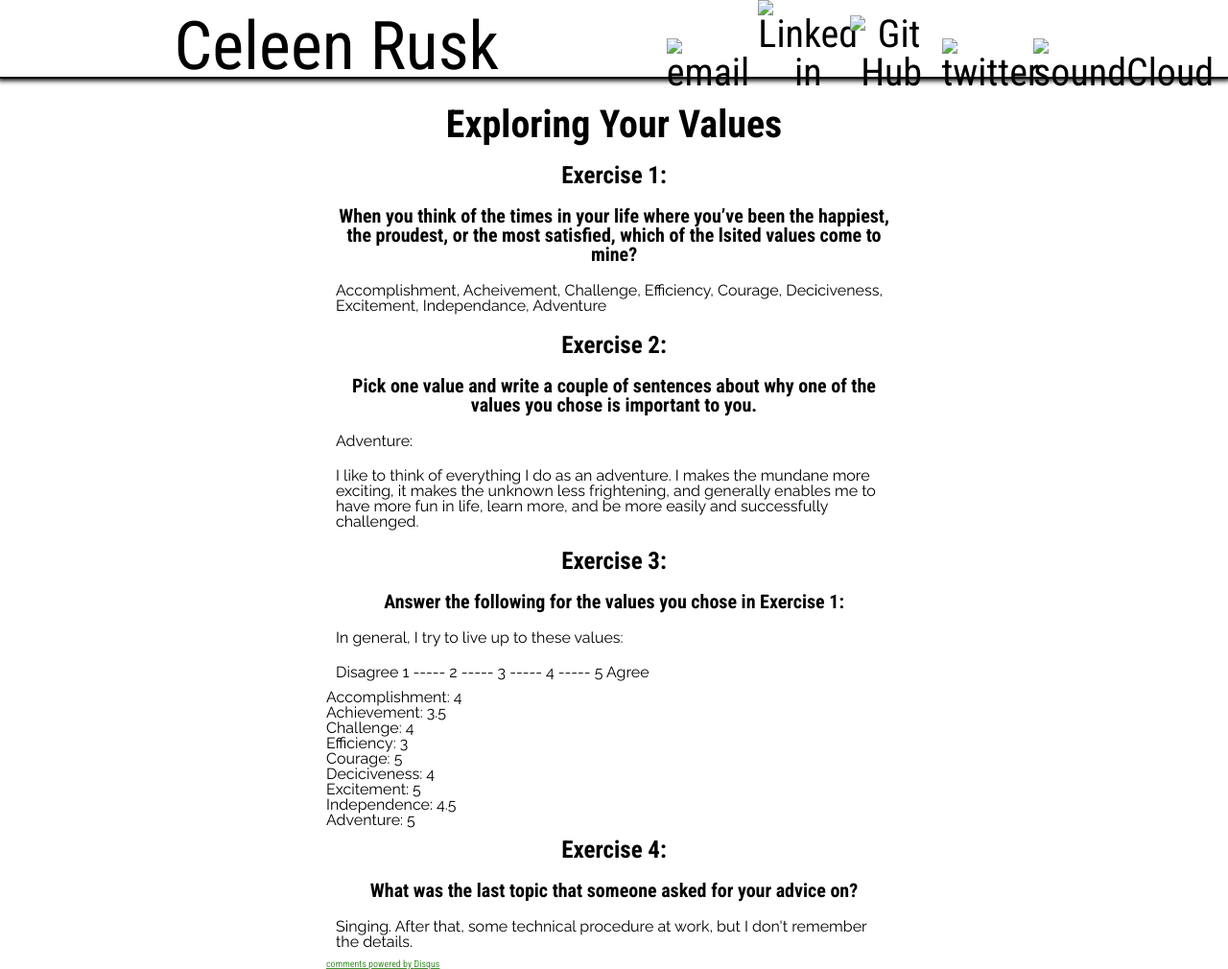
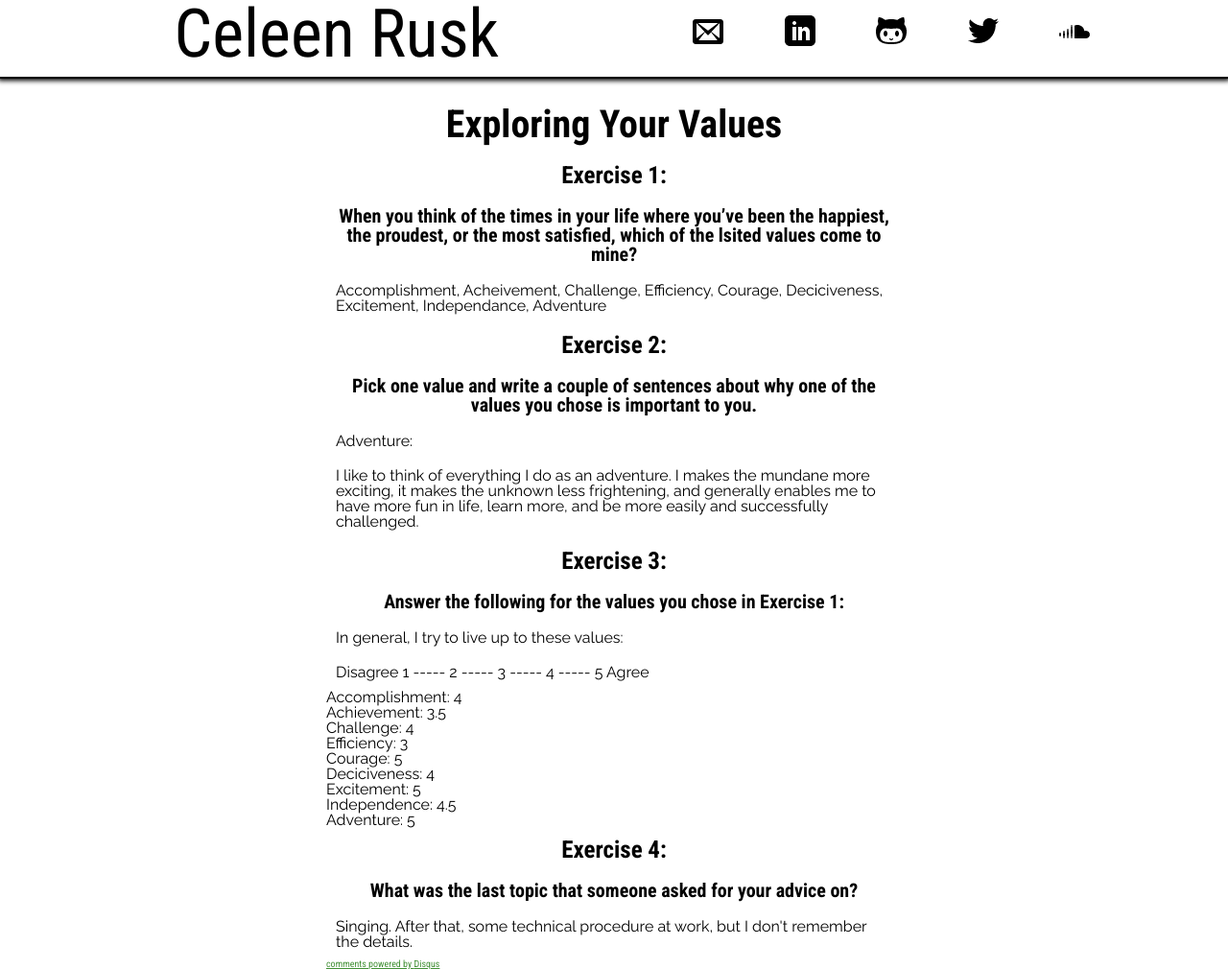
Before and after one commit to celeen/archive, a Jekyll site: the page built from _posts/2014-04-09-exploring-values.md, in a window 1280 px wide and 1010 px high. Shown: the whole window at 96% size. Built offline with Jekyll 4.4.1, drawn with Linux system fonts in a browser that asks for light colours; comment, search, counter and statistics services are not loaded.

Commit message:
fixes links for new gh-pages

```diff
--- a/_config.yml
+++ b/_config.yml
@@ -3,8 +3,8 @@
 title: Stronger Trees
 email: celeenrusk@gmail.com
 description: "A Personal Development Blog"
-baseurl: ""
-url: "http://celeen.github.io/archive"
+baseurl: "/archive"
+url: "http://celeen.github.io/archive/"
 
 # Build settings
 markdown: kramdown
--- a/_includes/head.html
+++ b/_includes/head.html
@@ -4,9 +4,9 @@
 <title>{{ page.title }}</title>
 <link rel="alternate" type="application/rss+xml" title="RSS"
       href="http://celeen.github.io/feed.xml">
-<link rel = "stylesheet" type = "text/css" href = "/stylesheets/reset.css">
-<link rel = "stylesheet" type = "text/css" href = "/stylesheets/syntax.css">
-<link rel = "stylesheet" type = "text/css" href = "/stylesheets/template.css">
+<link rel = "stylesheet" type = "text/css" href = "{{ site.baseurl }}/stylesheets/reset.css">
+<link rel = "stylesheet" type = "text/css" href = "{{ site.baseurl }}/stylesheets/syntax.css">
+<link rel = "stylesheet" type = "text/css" href = "{{ site.baseurl }}/stylesheets/template.css">
 
 {% include goog_analytics_main.html %}
 
--- a/_includes/headblognav.html
+++ b/_includes/headblognav.html
@@ -2,9 +2,9 @@
 	<link href='http://fonts.googleapis.com/css?family=Roboto+Condensed:400,700,300|Raleway:400,700,800' rel='stylesheet' type='text/css'>
 	<meta charset="utf-8">
 	<title> Blog Posts</title>
-	<link rel = "stylesheet" type = "text/css" href = "../stylesheets/reset.css">
-	<link rel = "stylesheet" type = "text/css" href = "../stylesheets/template.css">
-	<link rel = "stylesheet" type = "text/css" href = "../stylesheets/blog.css">
+	<link rel = "stylesheet" type = "text/css" href = "{{ site.baseurl }}/stylesheets/reset.css">
+	<link rel = "stylesheet" type = "text/css" href = "{{ site.baseurl }}/stylesheets/template.css">
+	<link rel = "stylesheet" type = "text/css" href = "{{ site.baseurl }}/stylesheets/blog.css">
 
 	{% include goog_analytics_main.html %}
 
--- a/_includes/header.html
+++ b/_includes/header.html
@@ -1,36 +1,36 @@
 <header>
 	<nav class = "title">
-		<a href = "https://celeen.github.com/index.html">Celeen Rusk</a>
+    <a href = "{{ site.baseurl }}/">Celeen Rusk</a>
 	</nav>
 	<nav class = "links">
 
 			<li class ="email">
 				<a href= "mailto:celeenrusk@gmail.com">
-					<img src = "../images/envelope.png" alt = "email">
+					<img src = "{{ site.baseurl }}/images/envelope.png" alt = "email">
   				</a>
   			</li>
 
 			<li class = "linkedin">
 				<a href = "http://www.linkedin.com/pub/celeen-rusk/10/a80/84b/">
-					<img src = "../images/linkedin.png" alt = "Linked in">
+					<img src = "{{ site.baseurl }}/images/linkedin.png" alt = "Linked in">
   				</a>
   			</li>
 
 			<li class = "github">
 				<a href="https://github.com/celeen">
-					<img src = "../images/github.png" alt = "Git Hub">
+					<img src = "{{ site.baseurl }}/images/github.png" alt = "Git Hub">
   				</a>
   			</li>
 
 			<li class = "twitter">
 				<a href="https://twitter.com/celeenr">
-					<img src = "../images/twitter.png" alt = "twitter">
+					<img src = "{{ site.baseurl }}/images/twitter.png" alt = "twitter">
   				</a>
   			</li>
 
 			<li class = "soundcloud">
 				<a href="https://soundcloud.com/playtheswan">
-					<img src = "../images/soundcloud.png" alt ="soundCloud">
+					<img src = "{{ site.baseurl }}/images/soundcloud.png" alt ="soundCloud">
   				</a>
   			</li>
 	</nav>
--- a/_includes/headresume.html
+++ b/_includes/headresume.html
@@ -3,7 +3,7 @@
 	<meta charset="utf-8">
 	<title>Celeen Rusk</title>
 	<link rel="shortcut icon" href="images/favicon.ico">
-	<link rel = "stylesheet" type = "text/css" href = "../stylesheets/resume.css">
+	<link rel = "stylesheet" type = "text/css" href = "{{ site.baseurl }}../stylesheets/resume.css">
 	<script src="https://ajax.googleapis.com/ajax/libs/jquery/2.1.4/jquery.min.js"></script>
 	<script src="../resume.js" type="text/javascript"></script>
 
--- a/blognav.html
+++ b/blognav.html
@@ -10,7 +10,7 @@ title: Blog Posts
 
 	{% for post in site.posts limit: 20 %}
 
-	<a href = "./{{post.url}}">
+	<a href = "{{ site.baseurl }}{{post.url}}">
 		<div class = "post" id ="box" style = "background-image: url('{{post.image}}');
 	background-position: {{post.imgpos}}">
 		<div id = "underlay">
```
